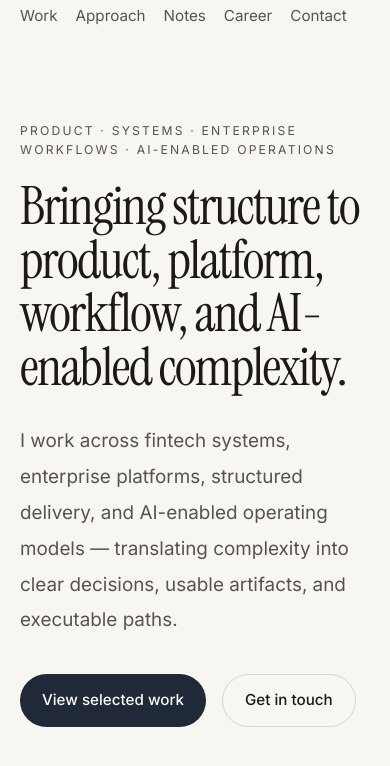
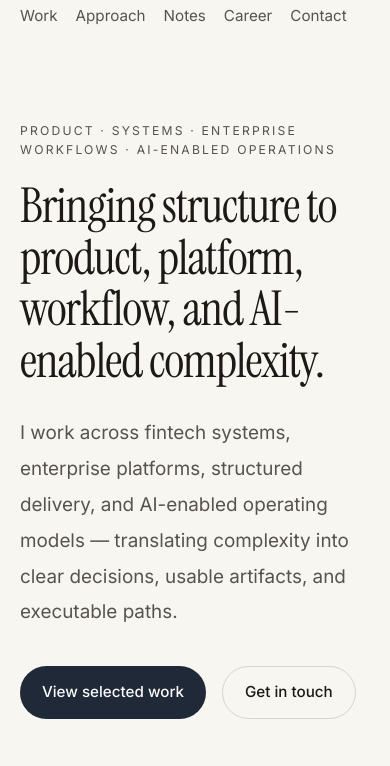
Before and after one commit to adityasingh95/aditya-singh, a plain HTML site: page index.html in a window 390 px wide. Shown: the part 63-829 px from the top of the page. Drawn offline with Linux system fonts and the light colour scheme.

Commit message:
Refine typography and heading widths

```diff
--- a/styles.css
+++ b/styles.css
@@ -36,9 +36,9 @@ a {
 }
 
 .page-shell {
-  max-width: 1180px;
+  max-width: 1240px;
   margin: 0 auto;
-  padding: 0 28px 56px;
+  padding: 0 32px 56px;
 }
 
 .site-header,
@@ -86,27 +86,28 @@ h1,
 h2 {
   font-family: "Instrument Serif", serif;
   font-weight: 400;
-  letter-spacing: -0.03em;
-  line-height: 1.02;
+  letter-spacing: -0.022em;
+  line-height: 1.08;
   margin: 0;
+  text-wrap: balance;
 }
 
 h1 {
-  font-size: clamp(3.3rem, 7vw, 5.4rem);
-  max-width: 900px;
+  font-size: clamp(3rem, 6.4vw, 5.2rem);
+  max-width: 11.5ch;
   margin-top: 20px;
 }
 
 h2 {
-  font-size: clamp(2.1rem, 4vw, 3.1rem);
-  max-width: 460px;
+  font-size: clamp(2.15rem, 3.8vw, 3.15rem);
+  max-width: 560px;
   margin-top: 16px;
 }
 
 h3 {
   margin: 0;
   font-size: 1.4rem;
-  line-height: 1.2;
+  line-height: 1.25;
 }
 
 .intro {
@@ -119,8 +120,8 @@ h3 {
 
 .two-column {
   display: grid;
-  grid-template-columns: minmax(0, 1.35fr) minmax(300px, 0.85fr);
-  gap: 56px;
+  grid-template-columns: minmax(0, 1.5fr) minmax(320px, 0.82fr);
+  gap: 64px;
 }
 
 .hero {
@@ -341,6 +342,7 @@ details[open] .plus {
 
 .note-title {
   font-size: clamp(2.8rem, 6vw, 4.6rem);
+  max-width: 12ch;
 }
 
 .note-dek {
@@ -371,6 +373,21 @@ details[open] .plus {
   margin: 0 0 18px;
 }
 
+@media (max-width: 1040px) {
+  h1 {
+    max-width: 12.5ch;
+  }
+
+  h2 {
+    max-width: 520px;
+  }
+
+  .two-column {
+    grid-template-columns: minmax(0, 1.35fr) minmax(300px, 0.9fr);
+    gap: 48px;
+  }
+}
+
 @media (max-width: 920px) {
   .two-column {
     grid-template-columns: 1fr;
@@ -383,6 +400,12 @@ details[open] .plus {
 
   .card-grid {
     grid-template-columns: 1fr;
+  }
+
+  h1,
+  h2,
+  .note-title {
+    max-width: none;
   }
 
   .site-footer,
```
